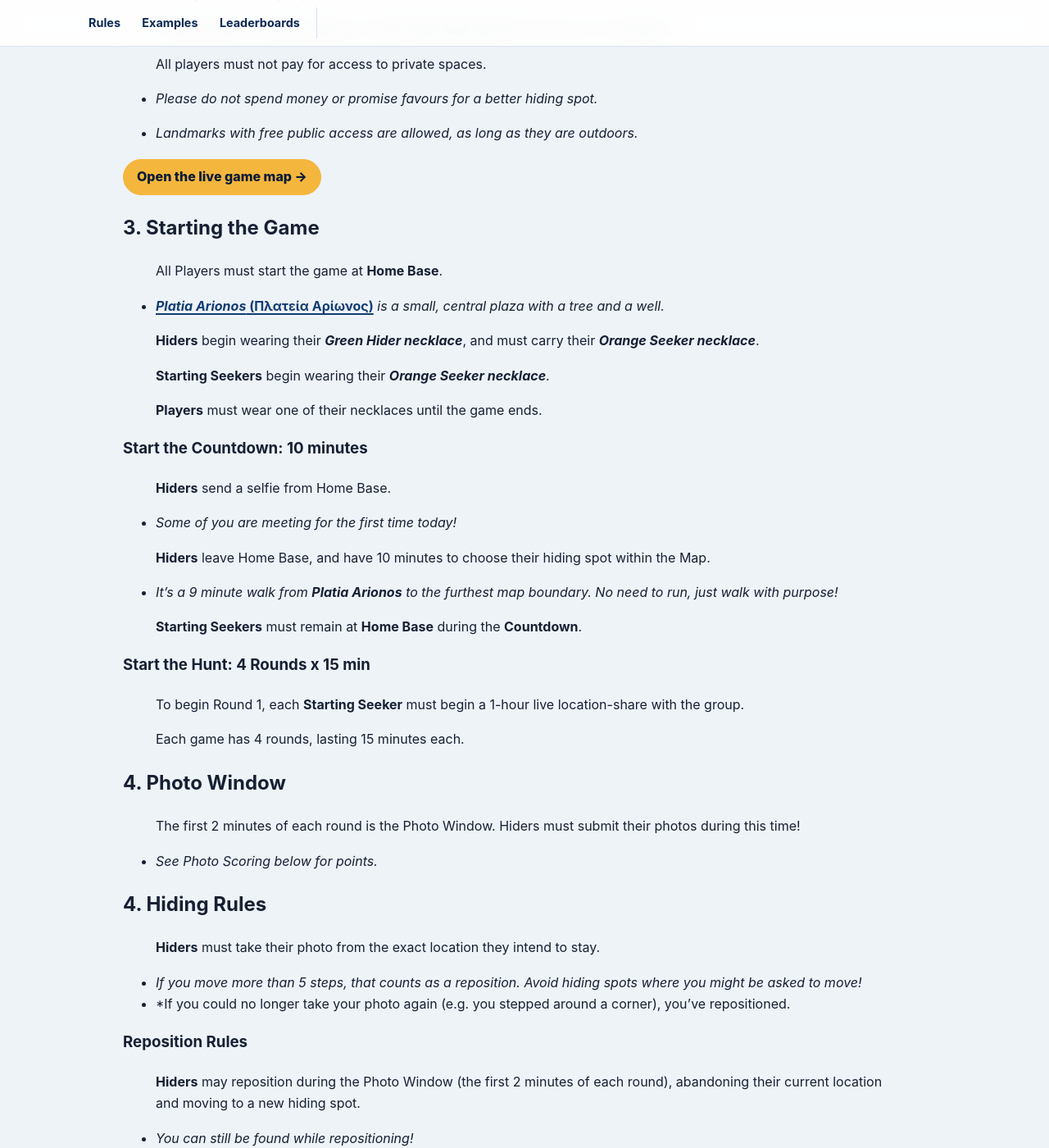
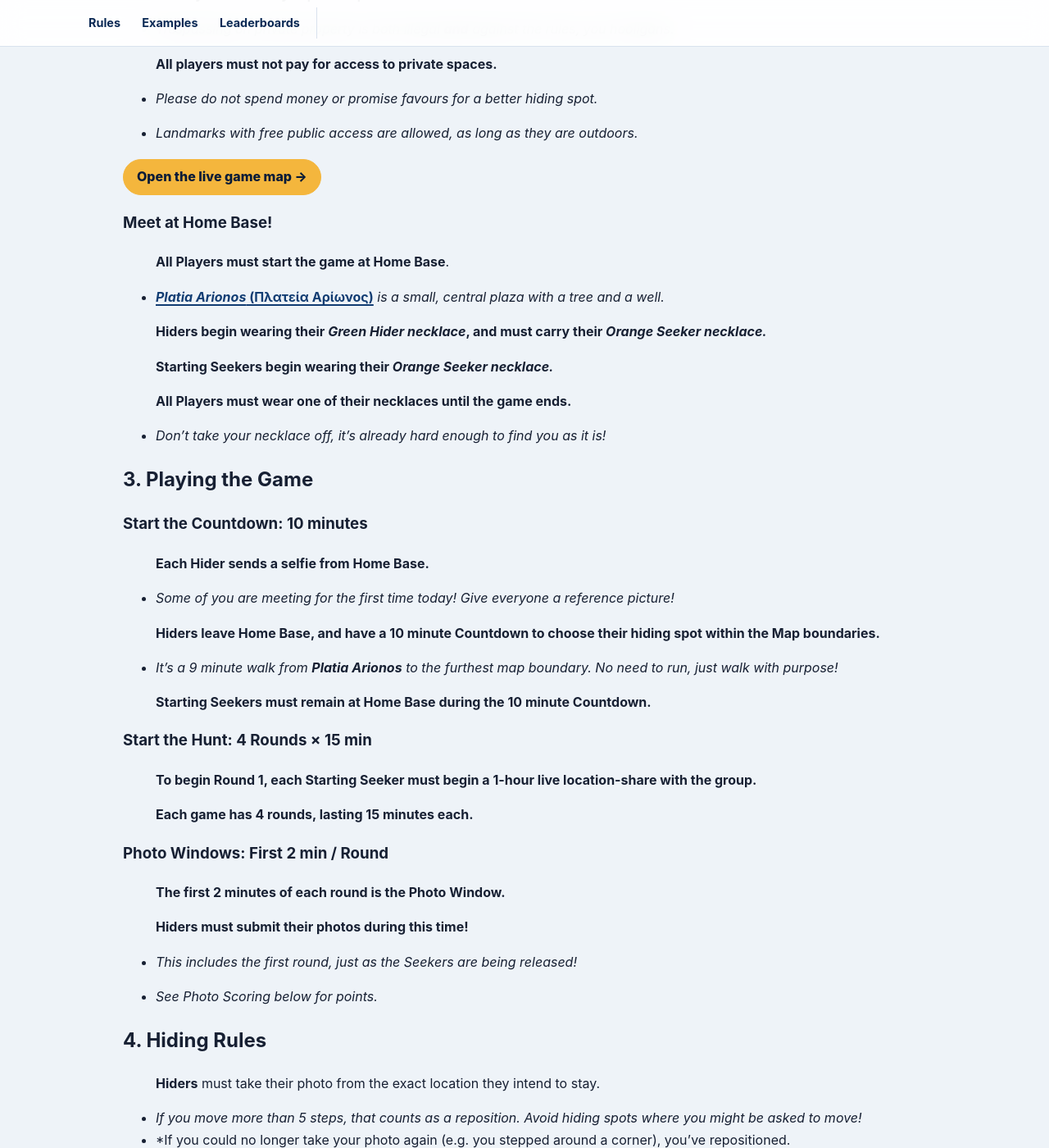
Before and after one commit to mmaxin/hide-and-seek-game, a Jekyll site: the page built from rules.md, in a window 1280 px wide and 1400 px high, scrolled down 2304 px. Shown: the whole window at 82% size. Built offline with Jekyll 4.4.1, drawn with Linux system fonts in a browser that asks for light colours; our own code applies the rules of GitHub Pages for plain Markdown files; some of the changed text lies outside the part shown.

Commit message:
Update rules.md

```diff
--- a/rules.md
+++ b/rules.md
@@ -58,12 +58,11 @@
 | 20–25 | 5 |
 | 26-32 | 6 |
 
-> **Starting Seekers** will spend the entire game searching for Hiders.
->
+> **Starting Seekers will spend the entire game searching for Hiders.**
 >
 > Each Starting Seeker needs an **Orange Seeker necklace**.
 
-> All other players begin the game as **Hiders**, and become Seekers if found.
+> **All other players begin the game as Hiders, and become Seekers if found.**
 >
 > Each Hider needs a **Green Hider necklace**, *and* an **Orange Seeker necklace**.
 
@@ -93,7 +92,7 @@
 {% endcomment %}
 
 
-### Review Map Boundaries!
+### Review the Map Boundaries!
 {% comment %}
 This could go first, but I always give players game objects as soon as possible lol.
 - See below section, but this should be talked about and defined before starting the game!
@@ -106,26 +105,26 @@ This could go first, but I always give players game objects as soon as possible
   - Recommend picking a well-defined area, or require touching a specific landmark. Seekers *will* try to watch lol, that's expected.
 #### Map Boundaries
 {% endcomment %}
-> All Players must stay *within* the Old Town walls during the entire game.
+> **All Players must stay *within* the Old Town walls during the entire game.**
 
 - *Please do not hide in the walls, on the walls, or outside the walls.*
 
 {% comment %}
 #### Play Area
 {% endcomment %}
-> All Players must stay outdoors.
+> **All Players must stay outdoors.**
 
 - *If a door could close behind you, you're probably indoors. This includes most shops!*
 
 
 - *Outdoor spaces that require going indoors to access are also not allowed.*
 
-> All Players must stay in public spaces.
+> **All Players must stay in public spaces.**
 
 - *Trespassing on private property is both illegal **and** against the rules, you hooligans.*
 
 
-> All players must not pay for access to private spaces.
+> **All players must not pay for access to private spaces.**
 
 - *Please do not spend money or promise favours for a better hiding spot.*
 
@@ -147,52 +146,55 @@ This could go first, but I always give players game objects as soon as possible
 
 <a class="button map-button" href="https://www.google.com/maps/d/viewer?mid=1K333qr3YPDbJbKSe0Sf76sPG-eI42dM&amp;usp=sharing" target="_blank" rel="noopener">Open the live game map →</a>
 
+{% comment %}
 ## 3. Starting the Game
 {: #start }
 
-{% comment %}
+{% endcomment %}
 ### Meet at Home Base!
-{% endcomment %}
-> All Players must start the game at **Home Base**.
+> **All Players must start the game at Home Base**.
 
 - **[*Platia Arionos* (Πλατεία Αρίωνος)](https://maps.app.goo.gl/dgDLizPcn8gEu1z48)** *is a small, central plaza with a tree and a well.*
 
 
 
-> **Hiders** begin wearing their ***Green Hider necklace***, and must carry their ***Orange Seeker necklace***.
+> **Hiders begin wearing their *Green Hider necklace*, and must carry their *Orange Seeker necklace.***
 
 
-> **Starting Seekers** begin wearing their ***Orange Seeker necklace***.
+> **Starting Seekers begin wearing their *Orange Seeker necklace.***
 
 
 
-> **Players** must wear one of their necklaces until the game ends.
+> **All Players must wear one of their necklaces until the game ends.**
 
+- *Don't take your necklace off, it's already hard enough to find you as it is!*
+
+## 3. Playing the Game
+{: #start }
 
 ### Start the Countdown: 10 minutes
 
-> **Hiders** send a selfie from Home Base.
+> **Each Hider sends a selfie from Home Base.**
 
-- *Some of you are meeting for the first time today!*
+- *Some of you are meeting for the first time today! Give everyone a reference picture!*
 
-> **Hiders** leave Home Base, and have 10 minutes to choose their hiding spot within the Map.
+> **Hiders leave Home Base, and have a 10 minute Countdown to choose their hiding spot within the Map boundaries.**
 
 - *It's a 9 minute walk from **Platia Arionos** to the furthest map boundary. No need to run, just walk with purpose!*
 
-> **Starting Seekers** must remain at **Home Base** during the **Countdown**.
+> **Starting Seekers must remain at Home Base during the 10 minute Countdown.**
 
-### Start the Hunt: 4 Rounds x 15 min
+### Start the Hunt: 4 Rounds × 15 min
 
 
-> To begin Round 1, each **Starting Seeker** must begin a 1-hour live location-share with the group.
+> **To begin Round 1, each Starting Seeker must begin a 1-hour live location-share with the group.**
 
-> Each game has 4 rounds, lasting 15 minutes each.
+> **Each game has 4 rounds, lasting 15 minutes each.**
 
 {% comment %}
 - [this phase could be called the Countdown maybe?]
 - **Starting Seekers** must remain at the start area during the hide period.
 and may not watch, follow, or track Hiders. < Optimistic lol.
-{% endcomment %}
 
 
 
@@ -200,10 +202,15 @@ and may not watch, follow, or track Hiders. < Optimistic lol.
 
 ## 4. Photo Window
 {: #photo-clues }
+{% endcomment %}
 
+### Photo Windows: First 2 min / Round
 
+> **The first 2 minutes of each round is the Photo Window.**
+>
+> **Hiders must submit their photos during this time!**
 
-> The first 2 minutes of each round is the Photo Window. Hiders must submit their photos during this time!
+- *This includes the first round, just as the Seekers are being released!*
 
 - *See Photo Scoring below for points.*
 
```
Also changed, not shown: other parts of rules.md (+2 -2 lines).
